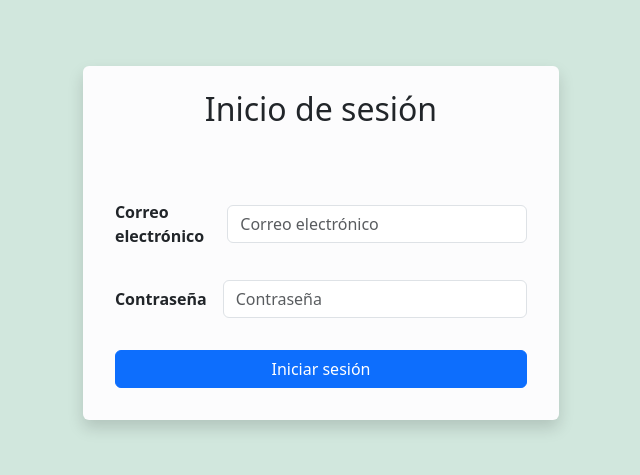
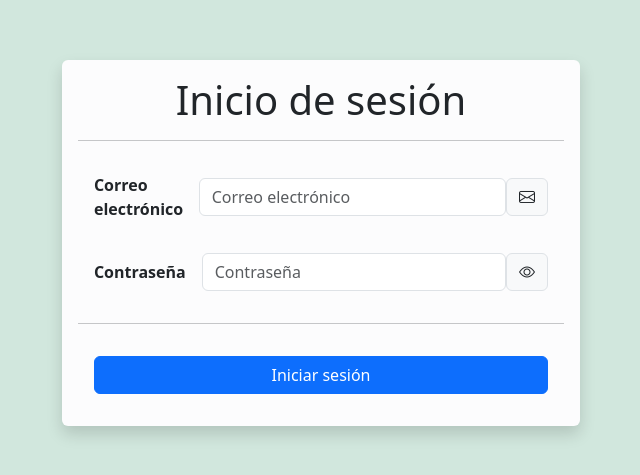
Before and after one commit to BruteForceSolutionsSRL/reservation-system-front, a React (Vite) app: page /login in a window 1280 px wide. Shown: the part 133-608 px from the top of the page, without its empty margins (319-959 px from the left). Built offline with nearby package versions, Linux system fonts and the light colour scheme.

Commit message:
login styles

```diff
--- a/src/Components/LoginPage/LoginPage.jsx
+++ b/src/Components/LoginPage/LoginPage.jsx
@@ -9,9 +9,15 @@ const LoginPage = () => {
   const [password, setPassword] = useState("");
   const [loadingLogin, setLoadingLogin] = useState(false);
   const [errorMessage, setErrorMessage] = useState("");
+  const [showPassword, setShowPassword] = useState(false);
+
   const { login } = useAuth();
+
   const navigate = useNavigate();
 
+  const togglePasswordVisibility = () => {
+    setShowPassword(!showPassword);
+  };
   const loginRequest = async () => {
     setLoadingLogin(true);
     try {
@@ -51,8 +57,8 @@ const LoginPage = () => {
       }}
     >
       <div className="p-3 shadow p-3 mb-5 bg-light-subtle rounded">
-        <h2 className="text-center pb-5 pt-2">Inicio de sesión</h2>
-
+        <h1 className="text-center">Inicio de sesión</h1>
+        <hr />
         {errorMessage && (
           <Alert variant={"danger"} className="">
             {errorMessage}
@@ -68,17 +74,32 @@ const LoginPage = () => {
             onChange={(e) => setEmail(e.target.value)}
             placeholder="Correo electrónico"
           />
+          <div className="input-group-text">
+            <i className="bi bi-envelope"></i>
+          </div>
         </div>
         <div className="d-flex p-3 align-items-center">
           <b className="pe-3">Contraseña</b>
           <input
-            type="password"
+            type={showPassword ? "text" : "password"}
             className="form-control flex-fill"
             value={password}
             onChange={(e) => setPassword(e.target.value)}
             placeholder="Contraseña"
           />
+          <div
+            className="input-group-text"
+            onClick={togglePasswordVisibility}
+            style={{ cursor: "pointer" }}
+          >
+            {showPassword ? (
+              <i className="bi bi-eye-slash"></i>
+            ) : (
+              <i className="bi bi-eye"></i>
+            )}
+          </div>
         </div>
+        <hr />
         {loadingLogin ? (
           <div className="d-flex justify-content-center p-3">
             <button
@@ -90,7 +111,9 @@ const LoginPage = () => {
                 className="spinner-border spinner-border-sm"
                 aria-hidden="true"
               ></span>
-              <span role="status">Iniciando sesión, por favor, espere.</span>
+              <span className="p-2" role="status">
+                Iniciando sesión, por favor, espere.
+              </span>
             </button>
           </div>
         ) : (
```
